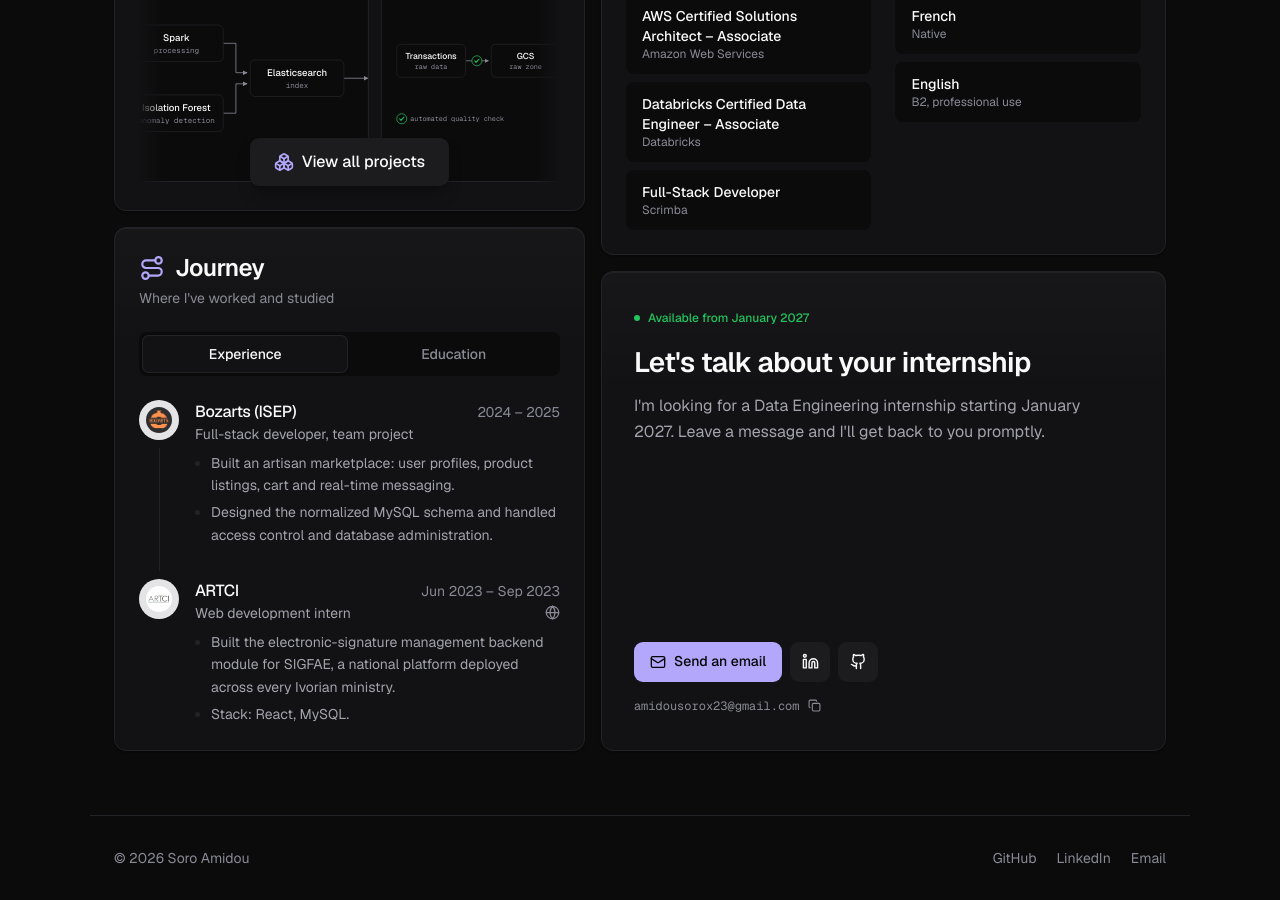
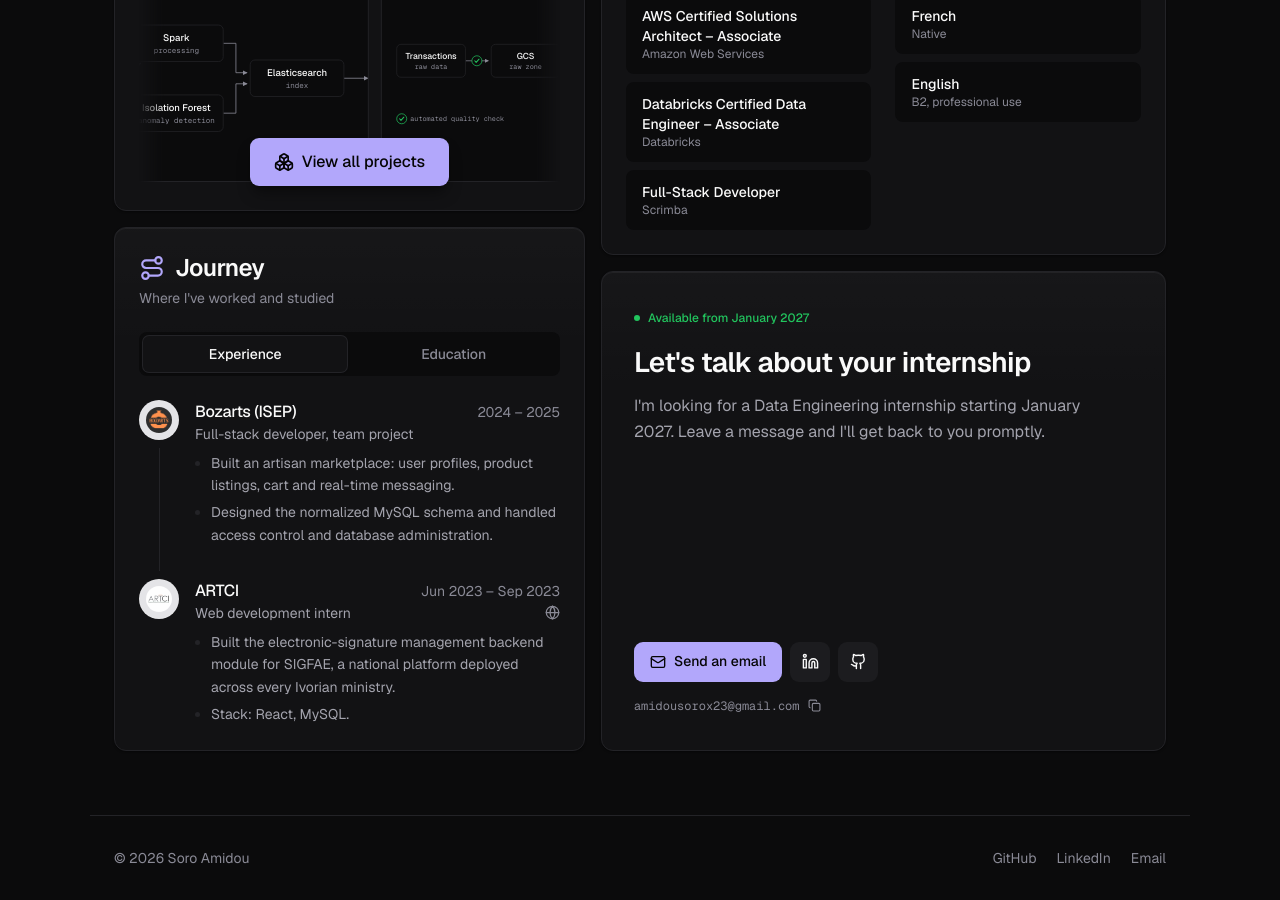
Before and after one commit to AmidNova/portfolio, a React (Vite) app: page / in a window 1280 px wide. Shown: the part 1120-2020 px from the top of the page. Built offline with nearby package versions, Linux system fonts and the light colour scheme.

Commit message:
fix(ui): restore lavender fill on the view-all-projects button

```diff
--- a/src/components/HomeCards.tsx
+++ b/src/components/HomeCards.tsx
@@ -74,8 +74,8 @@
       />
       <Marquee items={PROJECTS} keyOf={(p) => p.id} renderItem={projectThumb} className="marquee-slow" />
       <div className="relative z-10 -mt-12 flex justify-center">
-        <Link to="/projects" className="glass btn h-12 px-6 text-base shadow-lg shadow-black/30">
-          <Boxes size={20} aria-hidden="true" className="text-accent" />
+        <Link to="/projects" className="btn btn-primary h-12 px-6 text-base shadow-lg shadow-black/40">
+          <Boxes size={20} aria-hidden="true" />
           {t.cards.projects.viewAll}
         </Link>
       </div>
```
